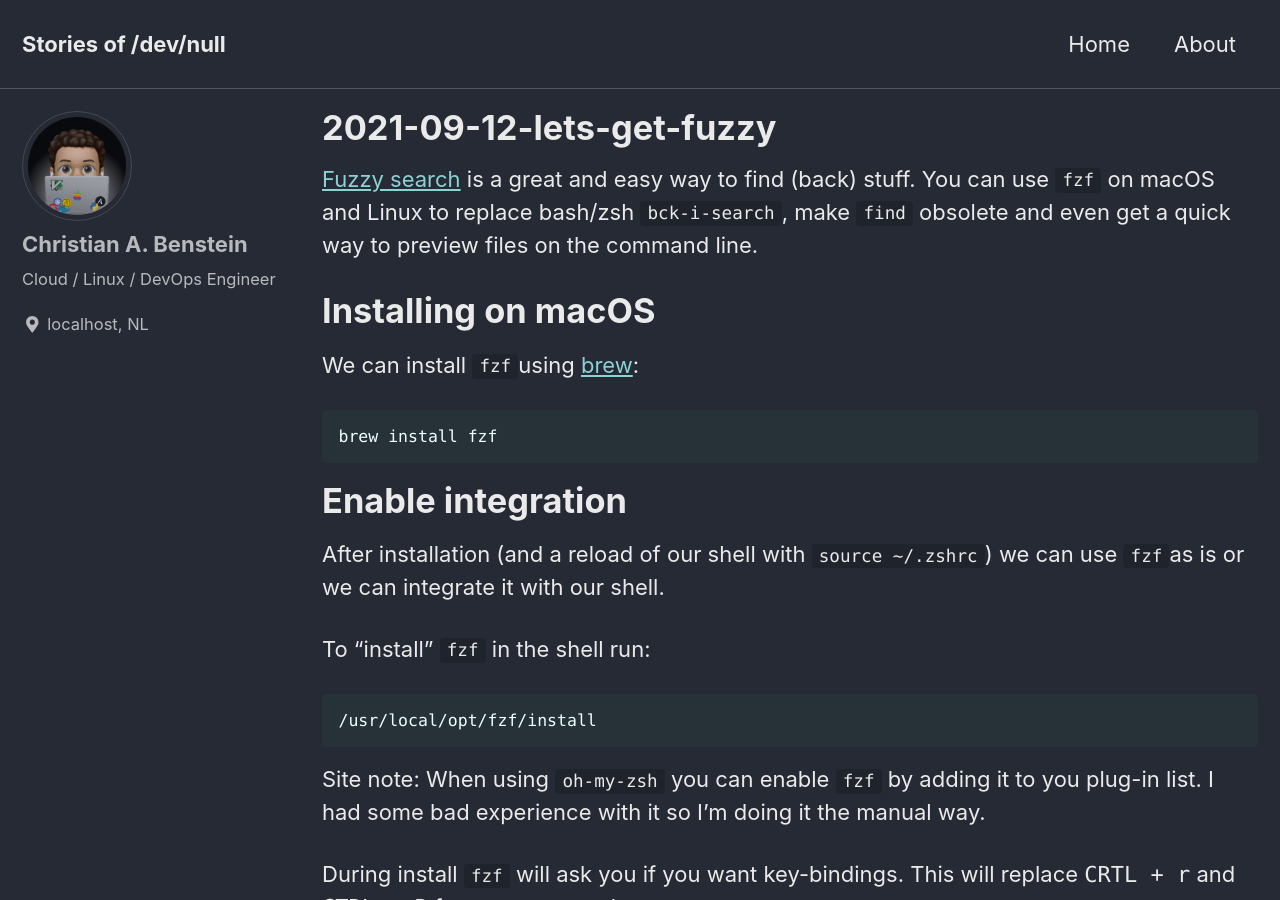
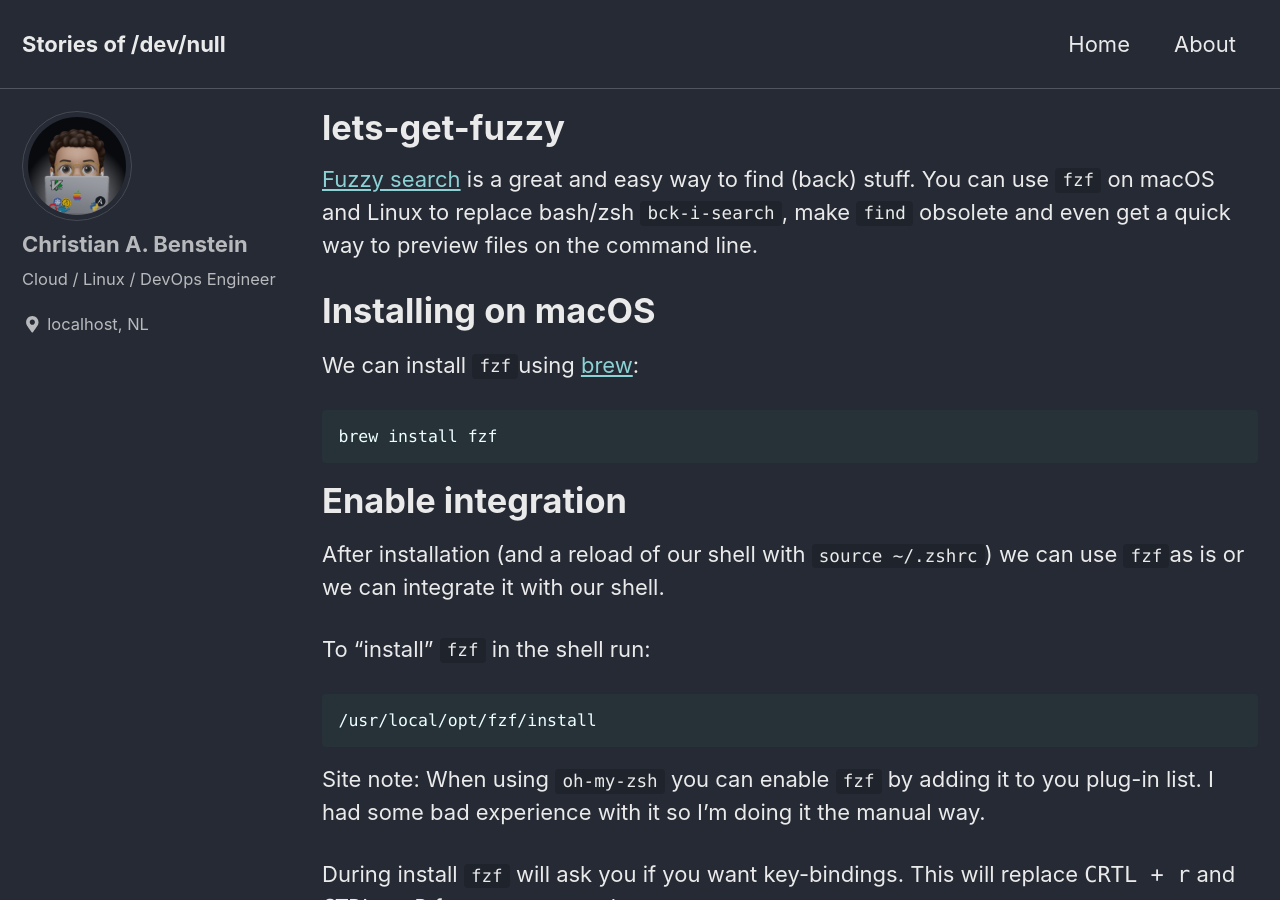
Before and after one commit to KingOfSpades/blog, a Jekyll site: the page built from _posts/2021-09-12-lets-get-fuzzy.md, in a window 1280 px wide and 900 px high. Built offline with Jekyll 4.4.1, drawn with Linux system fonts in a browser that asks for light colours; cached includes are drawn as plain includes.

Commit message:
Changed title

```diff
--- a/_posts/2021-09-12-lets-get-fuzzy.md
+++ b/_posts/2021-09-12-lets-get-fuzzy.md
@@ -1,7 +1,7 @@
 ---
 layout: single
 classes: wide
-title:  "2021-09-12-lets-get-fuzzy"
+title:  "lets-get-fuzzy"
 author_profile: true
 catergories:
     - Shell
```
Also changed, not shown: 2 other files.
